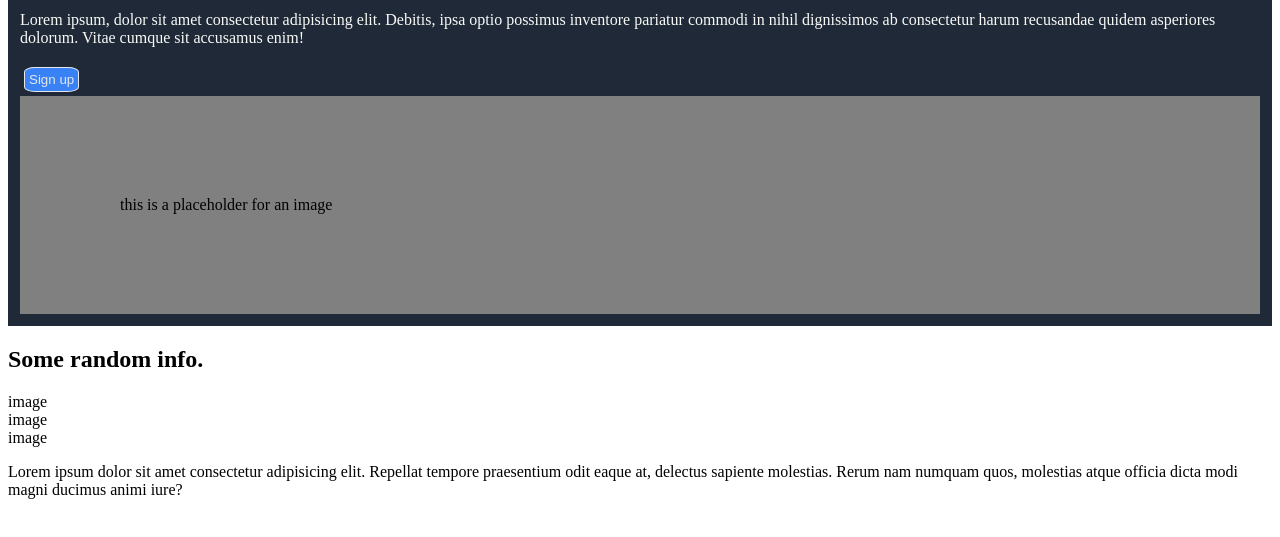
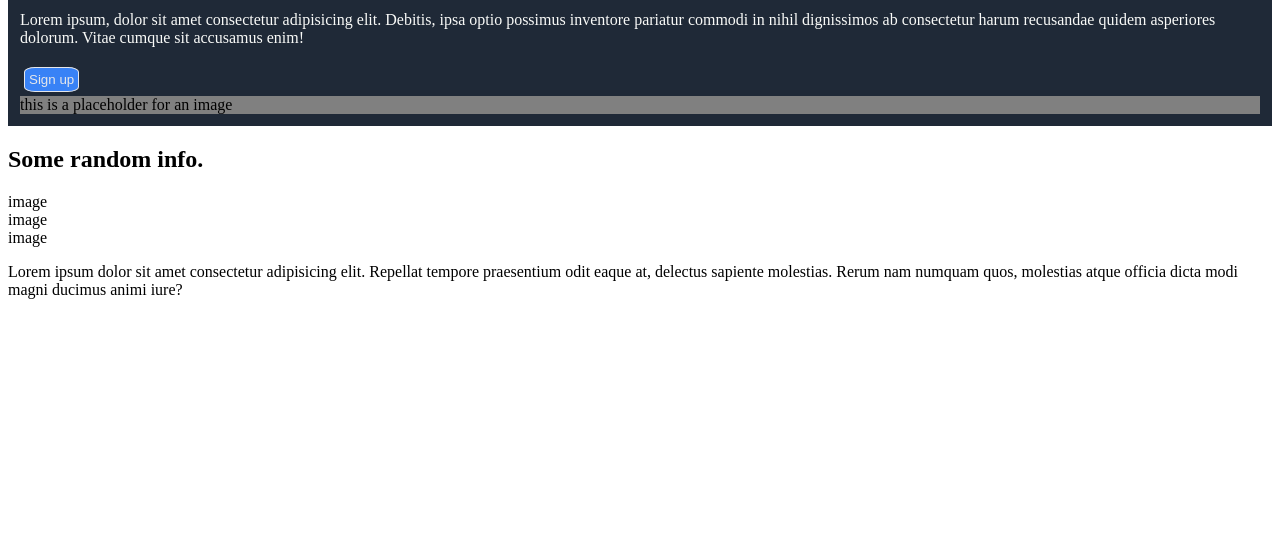
Before and after one commit to jcwebb1/landing-page, a plain HTML site: page index.html in a window 1280 px wide. Shown: the part 195-732 px from the top of the page. Drawn offline with Linux system fonts and the light colour scheme.

Commit message:
minor tweaks in css

```diff
--- a/style.css
+++ b/style.css
@@ -33,6 +33,5 @@
     padding: 4px;
 }
 .img {
-    background-color: grey;
-    padding: 100px;
-}
+    background-color: gray;
+  }
```
